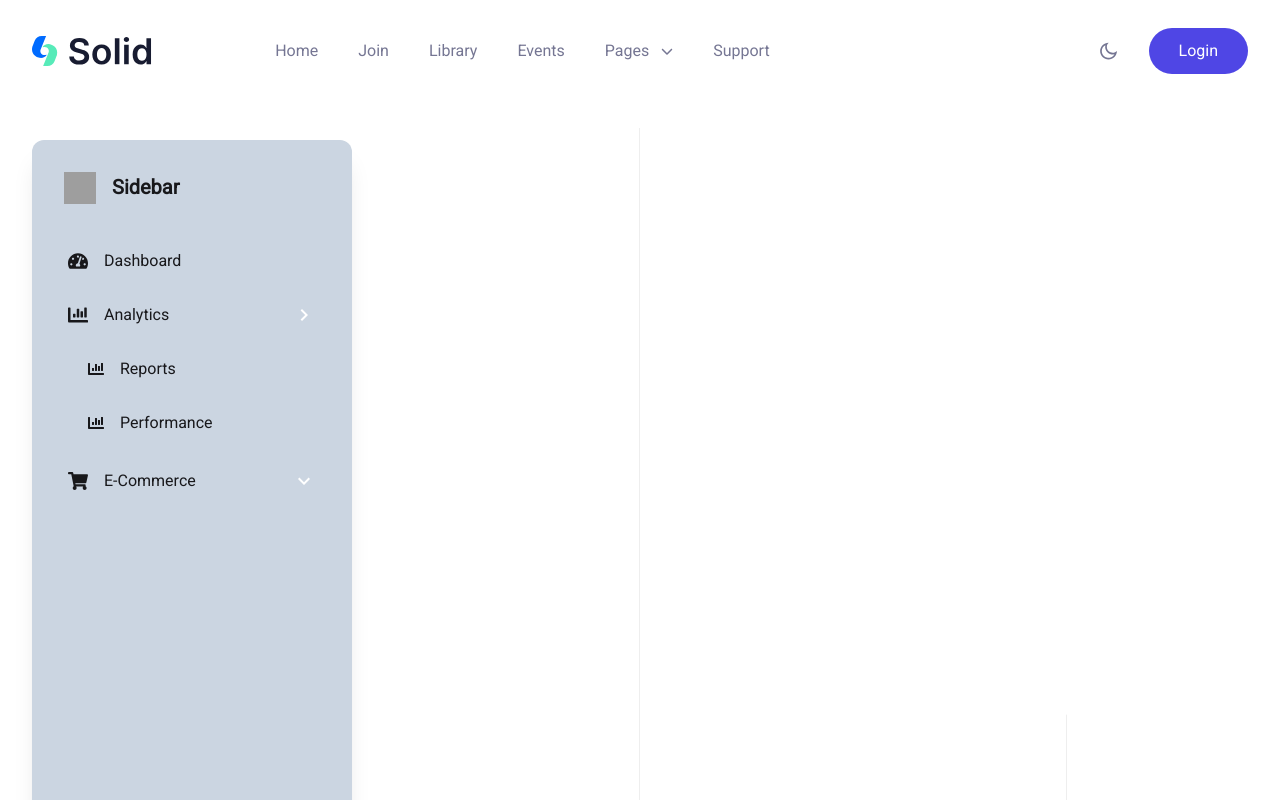
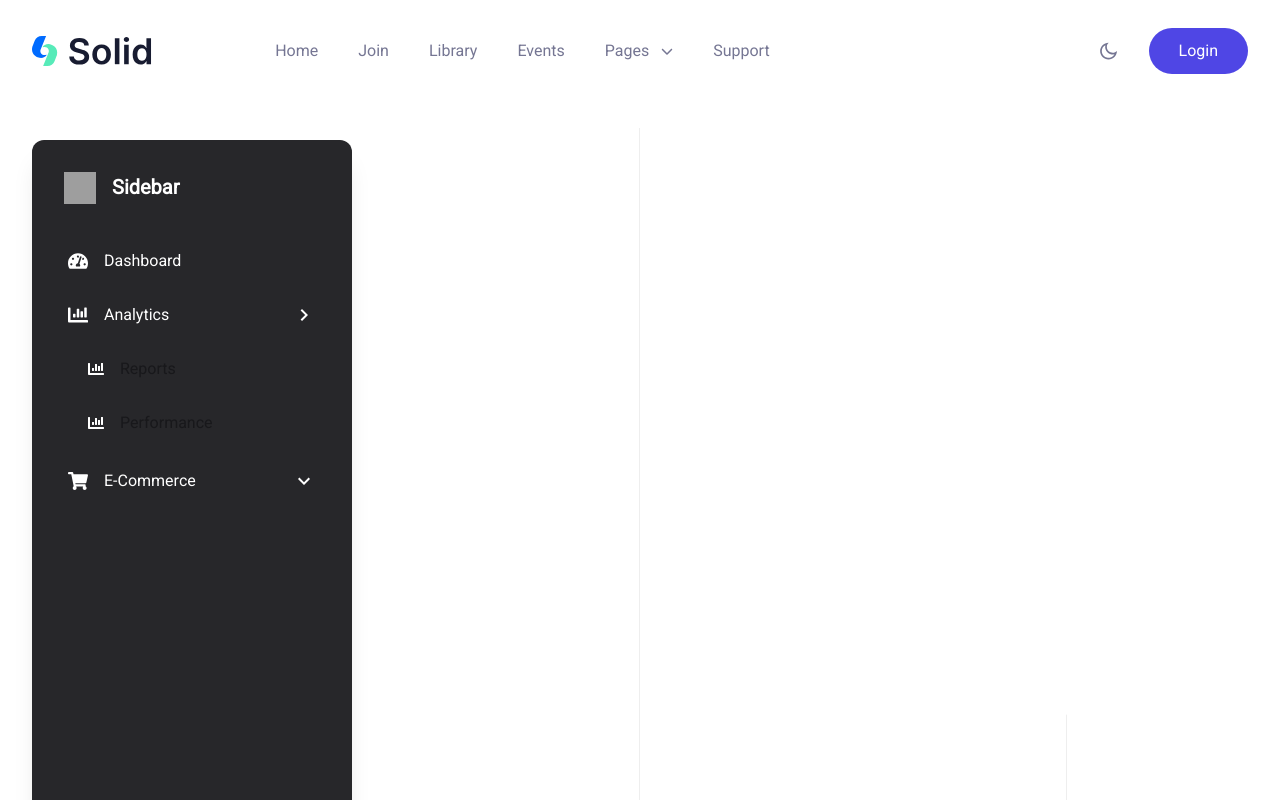
Before and after one commit to siavashsk/eventure, a Next.js app: page /test in a window 1280 px wide. Both pictures are taken after a click on the button "Analytics". Shown: the top 800 px of the page. Built offline with nearby package versions, Linux system fonts and the light colour scheme; grey boxes are pictures that could not be loaded.

Commit message:
feat(UI/Sidebar): improved sidebar

```diff
--- a/components/UI/Sidebar/index.tsx
+++ b/components/UI/Sidebar/index.tsx
@@ -31,17 +31,17 @@ const SidebarItem: React.FC<SidebarItemProps> = ({
     <div className="relative block w-full">
       <div
         role="button"
-        className="active:text-whiteflex w-full items-center rounded-lg p-0 text-start leading-tight outline-none transition-all hover:bg-opacity-80 focus:bg-opacity-80 active:bg-primary active:text-white"
+        className="active:text-whiteflex w-full items-center rounded-lg p-0 text-start leading-tight outline-none transition-all  active:bg-primary active:text-white"
         onClick={toggleCollapse}
       >
         <button
           type="button"
-          className="font-sans flex w-full select-none items-center justify-between rounded-md p-3 text-left text-xl font-semibold leading-snug antialiased transition-colors hover:bg-titlebgdark"
+          className="font-sans flex w-full select-none items-center justify-between rounded-md p-3 text-left text-xl font-semibold leading-snug antialiased transition-colors hover:bg-zinc-700"
         >
-          <div className="mr-4 grid place-items-center text-black dark:text-white">
+          <div className="mr-4 grid place-items-center text-white">
             {icon}
           </div>
-          <p className="font-sans mr-auto block text-base font-normal leading-relaxed text-black antialiased dark:text-white">
+          <p className="font-sans mr-auto block text-base font-normal leading-relaxed antialiased text-white">
             {title}
           </p>
           {collapsible && (
@@ -63,9 +63,9 @@ const SidebarItem: React.FC<SidebarItemProps> = ({
                 <div
                   key={index}
                   role="button"
-                  className="flex w-full items-center rounded-lg p-3 text-start leading-tight text-white outline-none transition-all hover:bg-titlebgdark hover:bg-opacity-80 focus:bg-opacity-80 active:bg-opacity-80 pl-8"
+                  className="flex w-full items-center rounded-lg p-3 pl-8 text-start leading-tight text-white outline-none transition-all hover:bg-zinc-700 active:bg-opacity-80"
                 >
-                  <div className="mr-4 grid place-items-center text-black dark:text-white">
+                  <div className="mr-4 grid place-items-center text-white">
                     {icon}
                   </div>
                   <p className="font-sans mr-auto block text-base font-normal leading-relaxed text-black antialiased dark:text-white">
@@ -83,14 +83,14 @@ const SidebarItem: React.FC<SidebarItemProps> = ({
 
 const Sidebar: React.FC<SidebarProps> = () => {
   return (
-    <div className="shadow-blue-gray-900/5 relative flex h-full w-full max-w-[20rem] flex-col rounded-xl bg-slate-300 bg-clip-border p-4 text-gray-700 shadow-xl dark:bg-blacksection">
+    <div className="shadow-blue-gray-900/5 g-clip-border relative flex h-full w-full max-w-[20rem] flex-col rounded-xl bg-blacksection p-4 text-gray-700 shadow-xl">
       <div className="mb-2 flex items-center gap-4 p-4">
         <img
           src="https://docs.material-tailwind.com/img/logo-ct-dark.png"
           alt="brand"
           className="h-8 w-8"
         />
-        <h5 className="font-sans block text-xl font-semibold leading-snug tracking-normal text-black antialiased dark:text-white">
+        <h5 className="font-sans block text-xl font-semibold leading-snug tracking-normal antialiased text-white">
           Sidebar
         </h5>
       </div>
```
